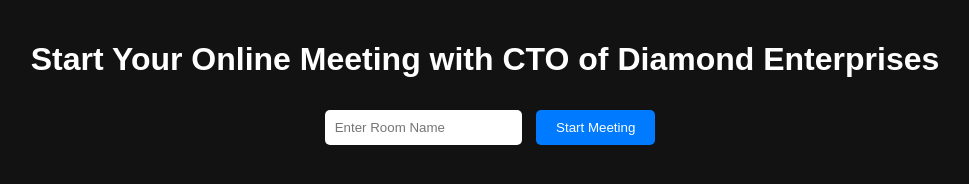
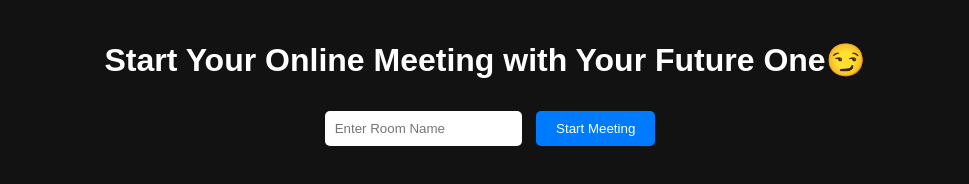
Before and after one commit to inkedbyanshul/learnbyanshul, a plain HTML site: page index.html in a window 1280 px wide. Shown: the whole page, without its empty margins (155-1124 px from the left). Drawn offline with Linux system fonts and the light colour scheme.

Commit message:
Update index.html

```diff
--- a/index.html
+++ b/index.html
@@ -43,7 +43,7 @@
 </head>
 <body>
     <div class="container">
-        <h1><center>Start Your Online Meeting with CTO of Diamond Enterprises</center></h1>
+        <h1><center>Start Your Online Meeting with Your Future One😏</center></h1>
         <input type="text" id="roomName" placeholder="Enter Room Name" />
         <button onclick="startMeeting()">Start Meeting</button>
         <iframe id="meet" allow="camera; microphone; fullscreen; display-capture"></iframe>
```
